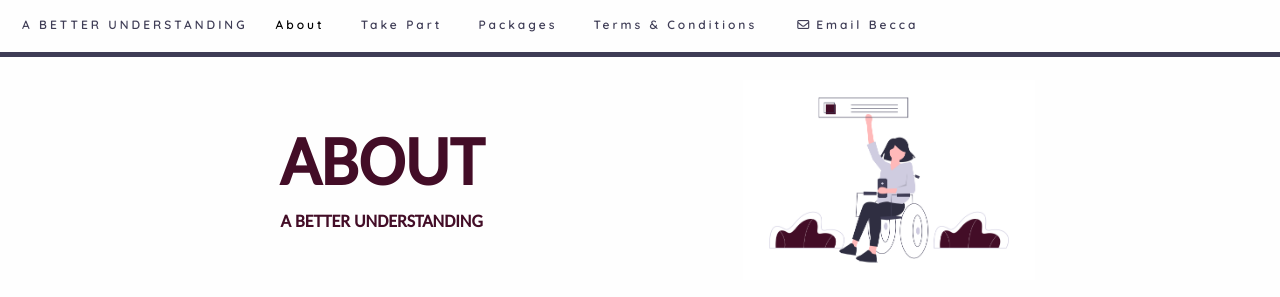
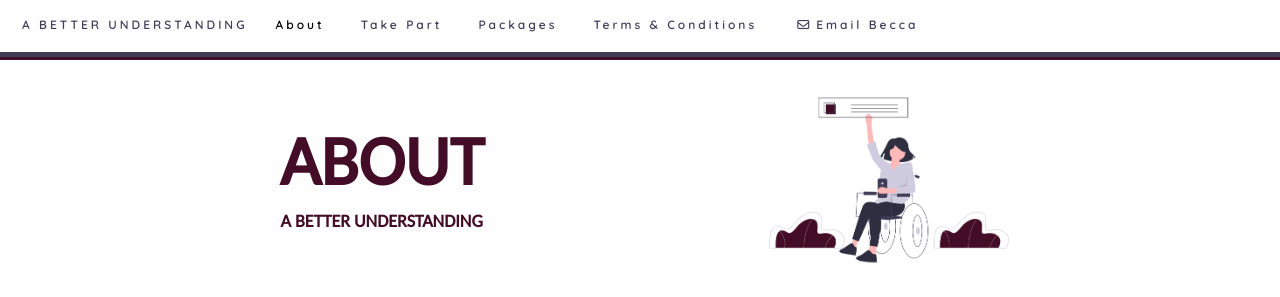
Before and after one commit to SkippyWalnuts/A-Better-Understanding, a plain HTML site: page about.html in a window 1280 px wide. Shown: the top 297 px of the page. Drawn offline with nearby package versions, Linux system fonts and the light colour scheme.

Commit message:
body background colour added, removed bottom margin of pages

```diff
--- a/src/styles/index.css
+++ b/src/styles/index.css
@@ -5,6 +5,7 @@
 }
 
 body {
+    background: var(--primary-color);
     min-width: 380px;
 }
 
@@ -134,15 +135,14 @@ li{
 }
 
 .Hero {
-    background: var(--primary-color);
     margin: 0 auto;
     padding: 20px;
    }
 
 .About, .TakePart, .Packages, .Terms {
     background: var(--accent-color);
-    margin: 60px auto;
-    padding: 0 0 50px;
+    margin: 60px auto 0;
+    padding: 0 0 80px;
 }
 
 .Hero .hero-container {
```
